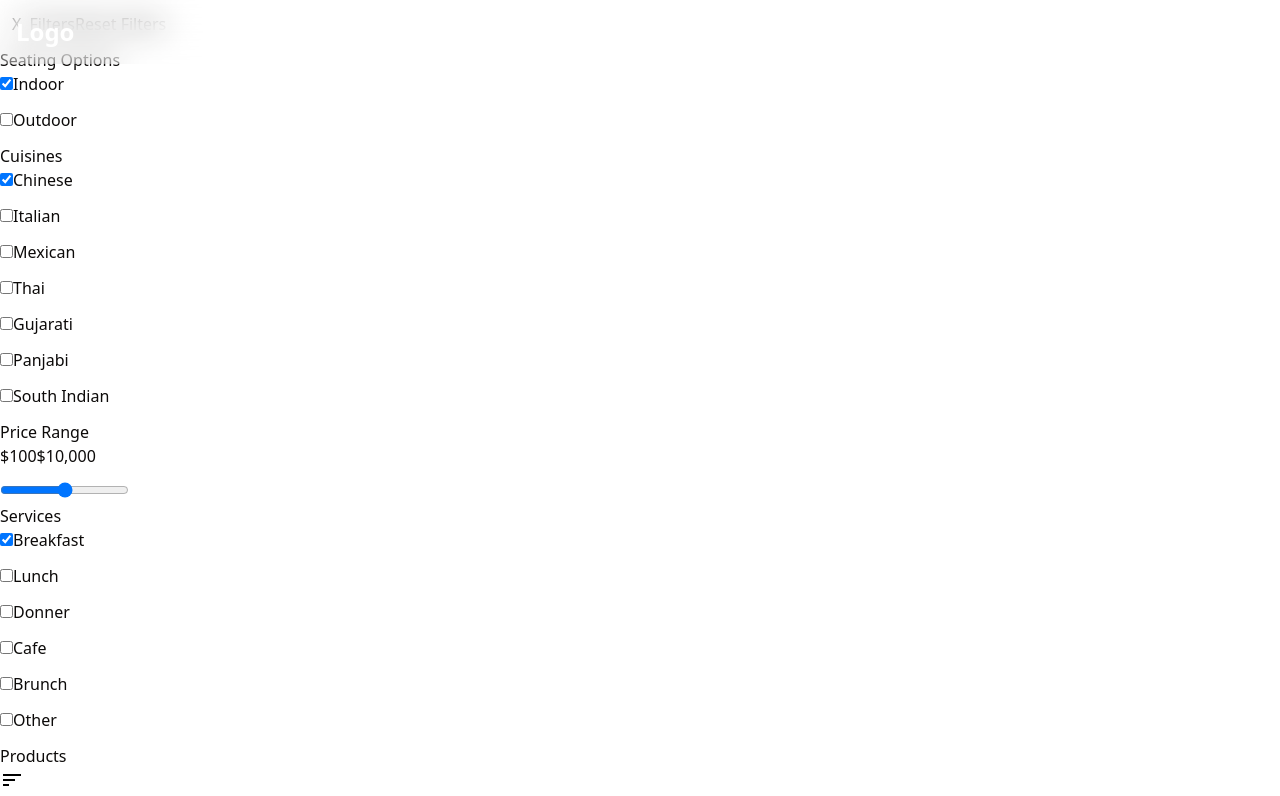
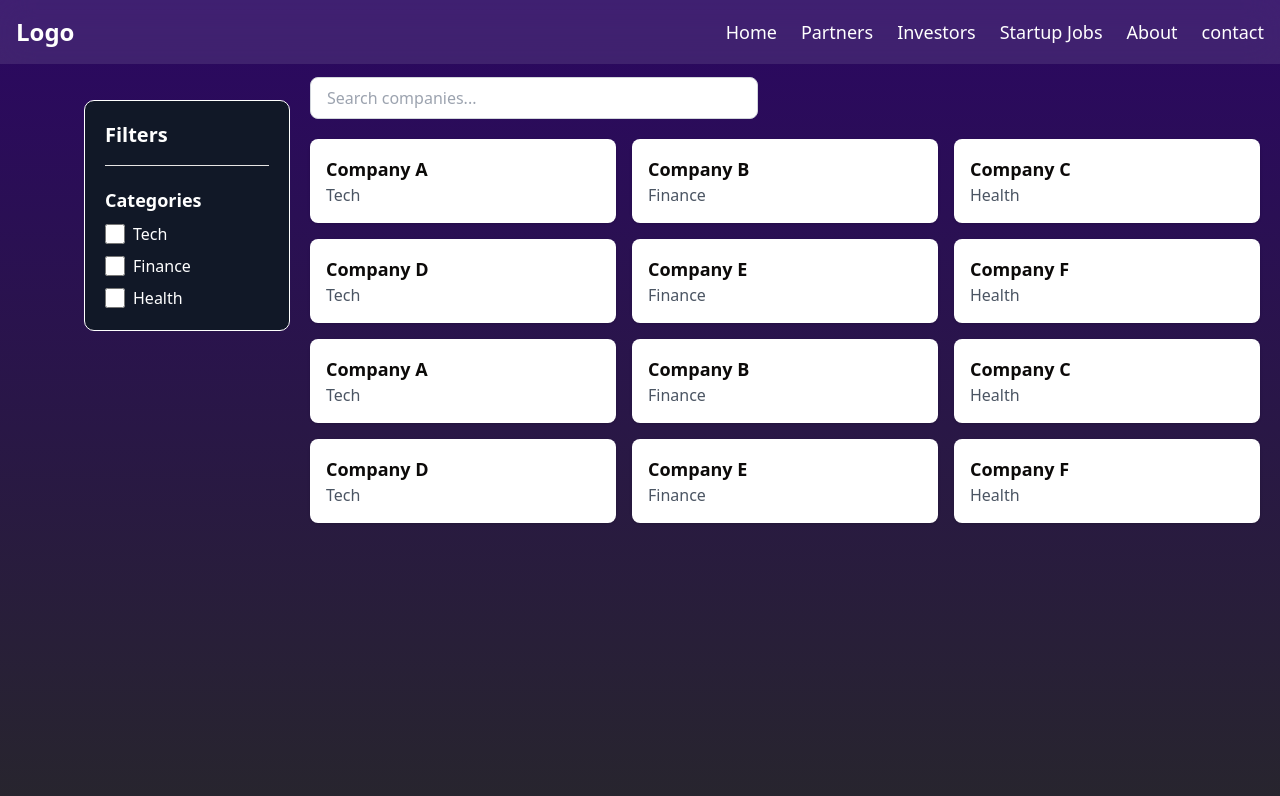
Before and after one commit to Kodakblock78/ycomb, a Next.js app: page /investors in a window 1280 px wide. Shown: the top 796 px of the page. Built offline with nearby package versions, Linux system fonts and the light colour scheme.

Commit message:
blueprint for an investors page

```diff
--- a/app/layout.tsx
+++ b/app/layout.tsx
@@ -43,6 +43,8 @@ const Navbar = () => {
   );
 };
 
+
+
 import React from 'react';
 
 const FooterComp = () => {
--- /dev/null
+++ b/components/ui/Checkbox.tsx
@@ -0,0 +1,7 @@
+import React from "react";
+
+interface CheckboxProps extends React.InputHTMLAttributes<HTMLInputElement> {}
+
+export const Checkbox: React.FC<CheckboxProps> = ({ className, ...props }) => {
+  return <input type="checkbox" className={`w-5 h-5 accent-indigo-600 ${className}`} {...props} />;
+};
--- a/components/ui/Product-filter.tsx
+++ b/components/ui/Product-filter.tsx
@@ -1,174 +1,121 @@
-"use client"
-import React, { useState } from 'react';
+"use client";
+import React, { useState } from "react";
+import { Button } from "@/components/ui/button2";
+import { Input } from "@/components/ui/input";
+import { Checkbox } from "@/components/ui/Checkbox";
+import { X, Filter } from "lucide-react";
 
-const SearchSection = () => {
+const companies = [
+  { name: "Company A", category: "Tech" },
+  { name: "Company B", category: "Finance" },
+  { name: "Company C", category: "Health" },
+  { name: "Company D", category: "Tech" },
+  { name: "Company E", category: "Finance" },
+  { name: "Company F", category: "Health" },
+  { name: "Company A", category: "Tech" },
+  { name: "Company B", category: "Finance" },
+  { name: "Company C", category: "Health" },
+  { name: "Company D", category: "Tech" },
+  { name: "Company E", category: "Finance" },
+  { name: "Company F", category: "Health" },
+];
+
+const categories = ["Tech", "Finance", "Health"];
+
+const CompaniesPage = () => {
   const [sidebarOpen, setSidebarOpen] = useState(false);
+  const [search, setSearch] = useState("");
+  const [selectedCategories, setSelectedCategories] = useState([]);
 
-  const handleFilterButtonClick = () => {
-    setSidebarOpen(true);
-    document.body.classList.add('overflow-hidden', 'vh-100');
+  const toggleCategory = (category) => {
+    setSelectedCategories((prev) =>
+      prev.includes(category)
+        ? prev.filter((c) => c !== category)
+        : [...prev, category]
+    );
   };
 
-  const handleCloseSidebar = () => {
-    setSidebarOpen(false);
-    document.body.classList.remove('overflow-hidden', 'vh-100');
-  };
+  const filteredCompanies = companies.filter(
+    (company) =>
+      company.name.toLowerCase().includes(search.toLowerCase()) &&
+      (selectedCategories.length === 0 || selectedCategories.includes(company.category))
+  );
 
   return (
-    <>
-      <div className="overlay" style={{ display: sidebarOpen ? 'block' : 'none' }}></div>
-      <div className="search-section">
-        <div className="container-fluid container-xl">
-          <div className="row main-content ml-md-0">
-            <div className={`sidebar col-md-3 px-0 ${sidebarOpen ? 'open' : ''}`}>
-              <h1 className="border-bottom filter-header d-flex d-md-none p-3 mb-0 align-items-center">
-                <span className="mr-2 filter-close-btn" onClick={handleCloseSidebar}>
-                  X
-                </span>
-                Filters
-                <span className="ml-auto text-uppercase">Reset Filters</span>
-              </h1>
-              <div className="sidebar__inner">
-                <div className="filter-body">
-                  <div>
-                    <h2 className="border-bottom filter-title">Seating Options</h2>
-                    <div className="mb-30 filter-options">
-                      <div className="custom-control custom-checkbox mb-3">
-                        <input type="checkbox" className="custom-control-input" id="Indoor" defaultChecked />
-                        <label className="custom-control-label" htmlFor="Indoor">Indoor</label>
-                      </div>
-                      <div className="custom-control custom-checkbox mb-3">
-                        <input type="checkbox" className="custom-control-input" id="Outdoor" />
-                        <label className="custom-control-label" htmlFor="Outdoor">Outdoor</label>
-                      </div>
-                    </div>
-                    <h2 className="font-xbold body-font border-bottom filter-title">Cuisines</h2>
-                    <div className="mb-3 filter-options" id="cusine-options">
-                      <div className="custom-control custom-checkbox mb-3">
-                        <input type="checkbox" className="custom-control-input" id="Chinese" defaultChecked />
-                        <label className="custom-control-label" htmlFor="Chinese">Chinese</label>
-                      </div>
-                      <div className="custom-control custom-checkbox mb-3">
-                        <input type="checkbox" className="custom-control-input" id="Italian" />
-                        <label className="custom-control-label" htmlFor="Italian">Italian</label>
-                      </div>
-                      <div className="custom-control custom-checkbox mb-3">
-                        <input type="checkbox" className="custom-control-input" id="Mexican" />
-                        <label className="custom-control-label" htmlFor="Mexican">Mexican</label>
-                      </div>
-                      <div className="custom-control custom-checkbox mb-3">
-                        <input type="checkbox" className="custom-control-input" id="Thai" />
-                        <label className="custom-control-label" htmlFor="Thai">Thai</label>
-                      </div>
-                      <div className="custom-control custom-checkbox mb-3">
-                        <input type="checkbox" className="custom-control-input" id="Gujarati" />
-                        <label className="custom-control-label" htmlFor="Gujarati">Gujarati</label>
-                      </div>
-                      <div className="custom-control custom-checkbox mb-3">
-                        <input type="checkbox" className="custom-control-input" id="Panjabi" />
-                        <label className="custom-control-label" htmlFor="Panjabi">Panjabi</label>
-                      </div>
-                      <div className="custom-control custom-checkbox mb-3">
-                        <input type="checkbox" className="custom-control-input" id="South-Indian" />
-                        <label className="custom-control-label" htmlFor="South-Indian">South Indian</label>
-                      </div>
-                    </div>
+    <div
+      className="flex min-h-screen relative" // Add relative to the parent to allow z-index control
+      style={{
+        background: 'linear-gradient(to bottom, rgb(43, 7, 98) 0%, rgb(39, 39, 42) 100%)', // Gradient from white to black
+        zIndex: 5, // Main content should also appear above the background gradient
+      }}
+    >
+      {/* Sidebar */}
+      <div
+  className={`fixed top-20 left-0 h-full w-64 bg-gray-900 text-white p-5 mt-[20px] transition-transform duration-300 ease-in-out ${
+    sidebarOpen ? "translate-x-0" : "-translate-x-full"
+  } md:relative md:translate-x-0 md:ml-[84px]`} // Increased left margin for the sidebar
+  style={{
+    zIndex: 10, // Sidebar should be on top of the background
+    borderRadius: '10px', // Apply border radius
+    border: '1px solid white', // Apply a thin 1px white border
+  }}
+>
 
-                    <h2 className="font-xbold body-font border-bottom filter-title">Price Range</h2>
-                    <div className="mb-3 theme-clr xs2-font d-flex justify-content-between">
-                      <span id="slider-range-value1">$100</span>
-                      <span id="slider-range-value2">$10,000</span>
-                    </div>
-                    <div className="mb-30 filter-options">
-                      <div>
-                        <div id="slider-range">
-                          <form>
-                            <div className="form-group">
-                              <input type="range" className="form-control-range" />
-                            </div>
-                          </form>
-                        </div>
-                      </div>
-                    </div>
-                    <h2 className="border-bottom filter-title">Services</h2>
-                    <div className="mb-3 filter-options" id="services-options">
-                      <div className="custom-control custom-checkbox mb-3">
-                        <input type="checkbox" className="custom-control-input" id="Breakfast" defaultChecked />
-                        <label className="custom-control-label" htmlFor="Breakfast">Breakfast</label>
-                      </div>
-                      <div className="custom-control custom-checkbox mb-3">
-                        <input type="checkbox" className="custom-control-input" id="Lunch" />
-                        <label className="custom-control-label" htmlFor="Lunch">Lunch</label>
-                      </div>
-                      <div className="custom-control custom-checkbox mb-3">
-                        <input type="checkbox" className="custom-control-input" id="Donner" />
-                        <label className="custom-control-label" htmlFor="Donner">Donner</label>
-                      </div>
-                      <div className="custom-control custom-checkbox mb-3">
-                        <input type="checkbox" className="custom-control-input" id="Cafe" />
-                        <label className="custom-control-label" htmlFor="Cafe">Cafe</label>
-                      </div>
-                      <div className="custom-control custom-checkbox mb-3">
-                        <input type="checkbox" className="custom-control-input" id="Brunch" />
-                        <label className="custom-control-label" htmlFor="Brunch">Brunch</label>
-                      </div>
-                      <div className="custom-control custom-checkbox mb-3">
-                        <input type="checkbox" className="custom-control-input" id="other" />
-                        <label className="custom-control-label" htmlFor="other">Other</label>
-                      </div>
-                    </div>
-                  </div>
-                </div>
-              </div>
-            </div>
-            <div className="content col-md-9">
-              <div className="d-flex justify-content-between border-bottom align-items-center">
-                <h2 className="title">Products</h2>
-                <div className="filters-actions">
-                  <div>
-                    <button className="btn filter-btn d-md-none">
-                      <svg xmlns="http://www.w3.org/2000/svg" className="mr-2" height="24px" viewBox="0 0 24 24" width="24px" fill="#000000">
-                        <path d="M0 0h24v24H0V0z" fill="none" />
-                        <path d="M3 18h6v-2H3v2zM3 6v2h18V6H3zm0 7h12v-2H3v2z" />
-                      </svg>
-                      Filter
-                    </button>
-                  </div>
-                  <div className="d-flex align-items-center">
-                    <div className="dropdown position-relative sort-drop">
-                      <button type="button" className="btn btn-transparent dropdown-toggle body-clr p-0 py-1 sm-font fw-400 sort-toggle" data-toggle="dropdown">
-                        <span className="mr-2 d-md-none">
-                          <svg xmlns="http://www.w3.org/2000/svg" enable-background="new 0 0 24 24" height="24px" viewBox="0 0 24 24" width="24px" fill="#000000">
-                            <g>
-                              <path d="M0,0h24 M24,24H0" fill="none" />
-                              <path d="M7,6h10l-5.01,6.3L7,6z M4.25,5.61C6.27,8.2,10,13,10,13v6c0,0.55,0.45,1,1,1h2c0.55,0,1-0.45,1-1v-6 c0,0,3.72-4.8,5.74-7.39C20.25,4.95,19.78,4,18.95,4H5.04C4.21,4,3.74,4.95,4.25,5.61z" />
-                            </g>
-                          </svg>
-                        </span>
-                        <span className="d-md-inline-block ml-md-2 font-semibold">Newest First</span>
-                      </button>
-                      <div className="dropdown-menu dropdown-menu-right p-0 no-caret">
-                        <a className="dropdown-item selected" href="javascript:void(0)">Newest First</a>
-                        <a className="dropdown-item" href="javascript:void(0)">Lowest First</a>
-                        <a className="dropdown-item" href="javascript:void(0)">Highest First</a>
-                      </div>
-                    </div>
-                  </div>
-                </div>
-              </div>
-              <div className="row row-grid">
-                {[...Array(9)].map((_, index) => (
-                  <div className="col-md-6 col-lg-4 col-xl-4" key={index}>
-                    <img src="https://dummyimage.com/300X400/000/fff" alt="product" />
-                  </div>
-                ))}
-              </div>
-            </div>
+        <div className="flex justify-between items-center pb-4 border-b">
+          <h2 className="text-xl font-bold">Filters</h2>
+          <X className="cursor-pointer md:hidden" onClick={() => setSidebarOpen(false)} />
+        </div>
+
+        <div className="mt-5">
+          <h3 className="text-lg font-semibold">Categories</h3>
+          <div className="mt-2 space-y-2">
+            {categories.map((category) => (
+              <label key={category} className="flex items-center">
+                <Checkbox
+                  checked={selectedCategories.includes(category)}
+                  onChange={() => toggleCategory(category)}
+                  className="mr-2"
+                />
+                {category}
+              </label>
+            ))}
           </div>
         </div>
       </div>
-    </>
+
+      {/* Main Content */}
+      <div
+        className="w-full p-5 mt-[57px] min-h-screen"
+        style={{
+          zIndex: 5, // Main content should also appear above the background gradient
+        }}
+      >
+        <div className="flex justify-between items-center mb-5">
+          <Input
+            placeholder="Search companies..."
+            value={search}
+            onChange={(e) => setSearch(e.target.value)}
+            className="w-full max-w-md"
+          />
+          <Button className="md:hidden" onClick={() => setSidebarOpen(true)}>
+            <Filter className="mr-2" /> Filters
+          </Button>
+        </div>
+
+        <div className="grid grid-cols-1 md:grid-cols-2 lg:grid-cols-3 gap-4">
+          {filteredCompanies.map((company, index) => (
+            <div key={index} className="bg-white p-4 rounded-lg shadow">
+              <h3 className="text-lg font-bold">{company.name}</h3>
+              <p className="text-gray-600">{company.category}</p>
+            </div>
+          ))}
+          {filteredCompanies.length === 0 && (
+            <p className="col-span-full text-center text-gray-500">No companies found.</p>
+          )}
+        </div>
+      </div>
+    </div>
   );
 };
 
-export default SearchSection;
+export default CompaniesPage;
--- /dev/null
+++ b/components/ui/button2.tsx
@@ -0,0 +1,14 @@
+import React from "react";
+
+interface ButtonProps extends React.ButtonHTMLAttributes<HTMLButtonElement> {}
+
+export const Button: React.FC<ButtonProps> = ({ children, className, ...props }) => {
+  return (
+    <button
+      className={`bg-indigo-600 text-white px-4 py-2 rounded-lg hover:bg-indigo-700 transition ${className}`}
+      {...props}
+    >
+      {children}
+    </button>
+  );
+};
--- /dev/null
+++ b/components/ui/input.tsx
@@ -0,0 +1,12 @@
+import React from "react";
+
+interface InputProps extends React.InputHTMLAttributes<HTMLInputElement> {}
+
+export const Input: React.FC<InputProps> = ({ className, ...props }) => {
+  return (
+    <input
+      className={`border border-gray-300 rounded-lg px-4 py-2 focus:outline-none focus:ring-2 focus:ring-indigo-500 ${className}`}
+      {...props}
+    />
+  );
+};
```
